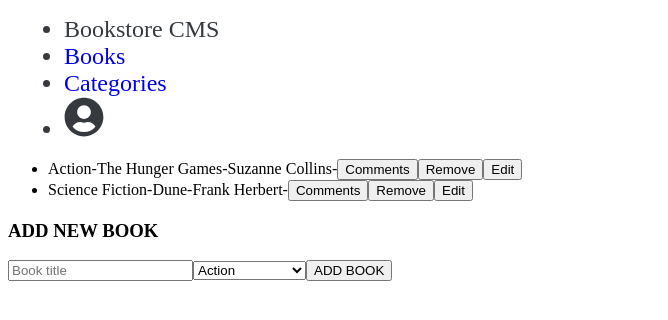
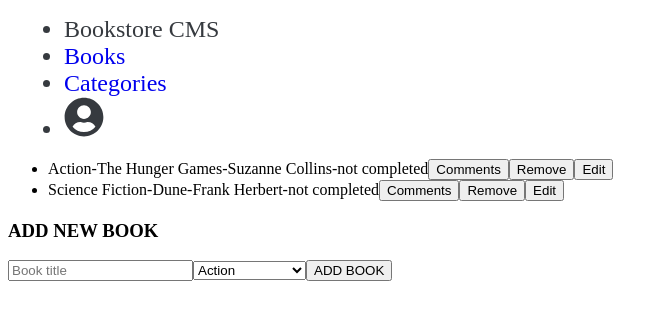
Before and after one commit to ahmetbozaci/book-store, a React (Create React App) app: page /books in a window 1280 px wide. Shown: the top 320 px of the page, without its empty margins (0-668 px from the left). Built offline with nearby package versions, Linux system fonts and the light colour scheme.

Commit message:
Fix stylelint error

```diff
--- a/src/App.scss
+++ b/src/App.scss
@@ -16,9 +16,11 @@ a {
 .navbar {
   font: $ubuntu-font;
   color: $blue;
+
   li {
     margin-left: 1rem;
     font-size: 1.5rem;
+
     a {
       text-decoration: none;
     }
--- a/src/components/Books.jsx
+++ b/src/components/Books.jsx
@@ -3,10 +3,14 @@ import Buttons from './Buttons';
 
 const books = [
   {
-    id: 1, name: 'The Hunger Games', writer: 'Suzanne Collins', category: 'Action',
+    id: 1,
+    name: 'The Hunger Games',
+    writer: 'Suzanne Collins',
+    category: 'Action',
+    completed: 'not completed',
   },
   {
-    id: 2, name: 'Dune', writer: 'Frank Herbert', category: 'Science Fiction',
+    id: 2, name: 'Dune', writer: 'Frank Herbert', category: 'Science Fiction', completed: 'not completed',
   },
 ];
 const Books = () => (
@@ -20,6 +24,7 @@ const Books = () => (
           -
           {book.writer}
           -
+          {book.completed}
           <Buttons />
         </li>
       ))}
```
